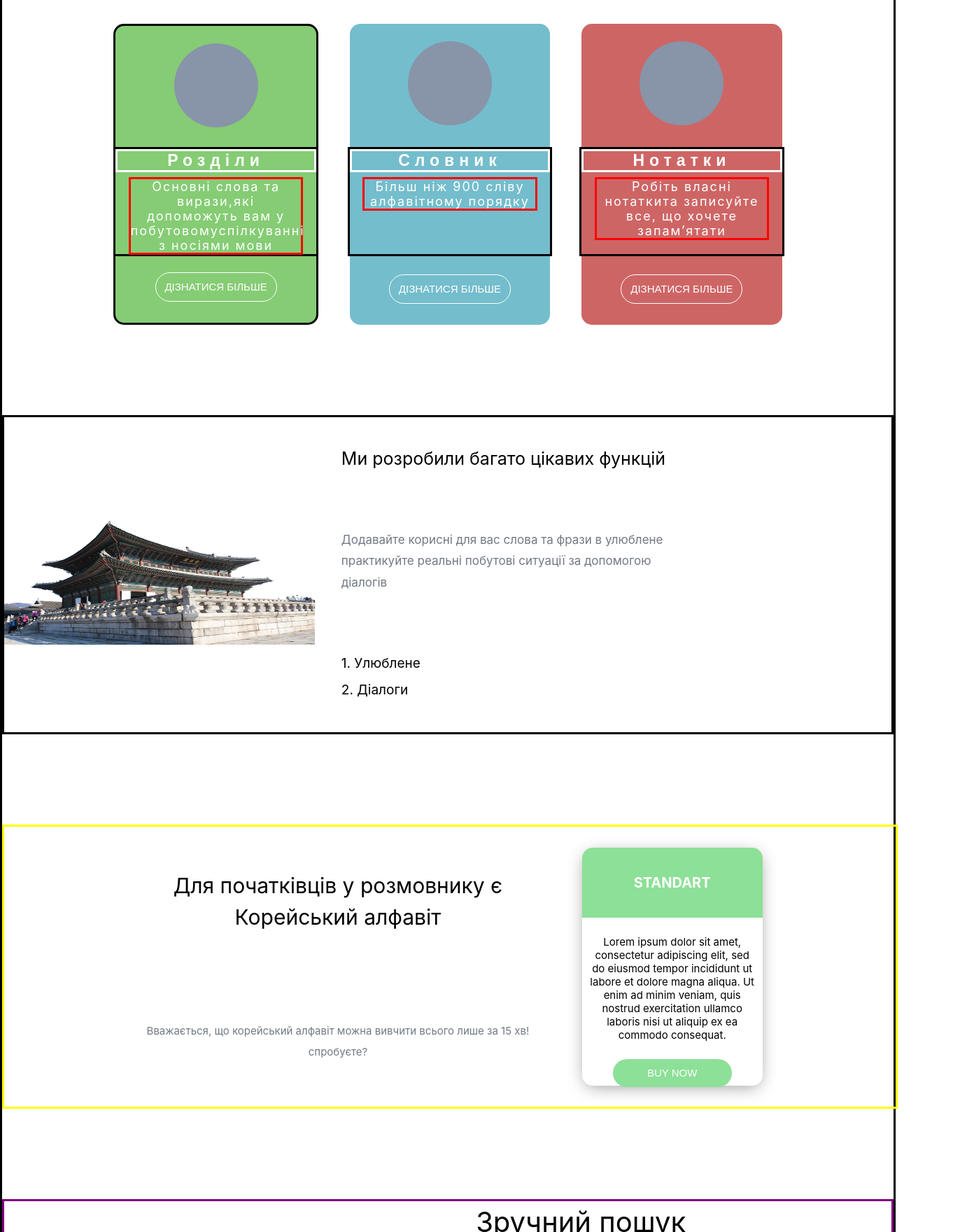
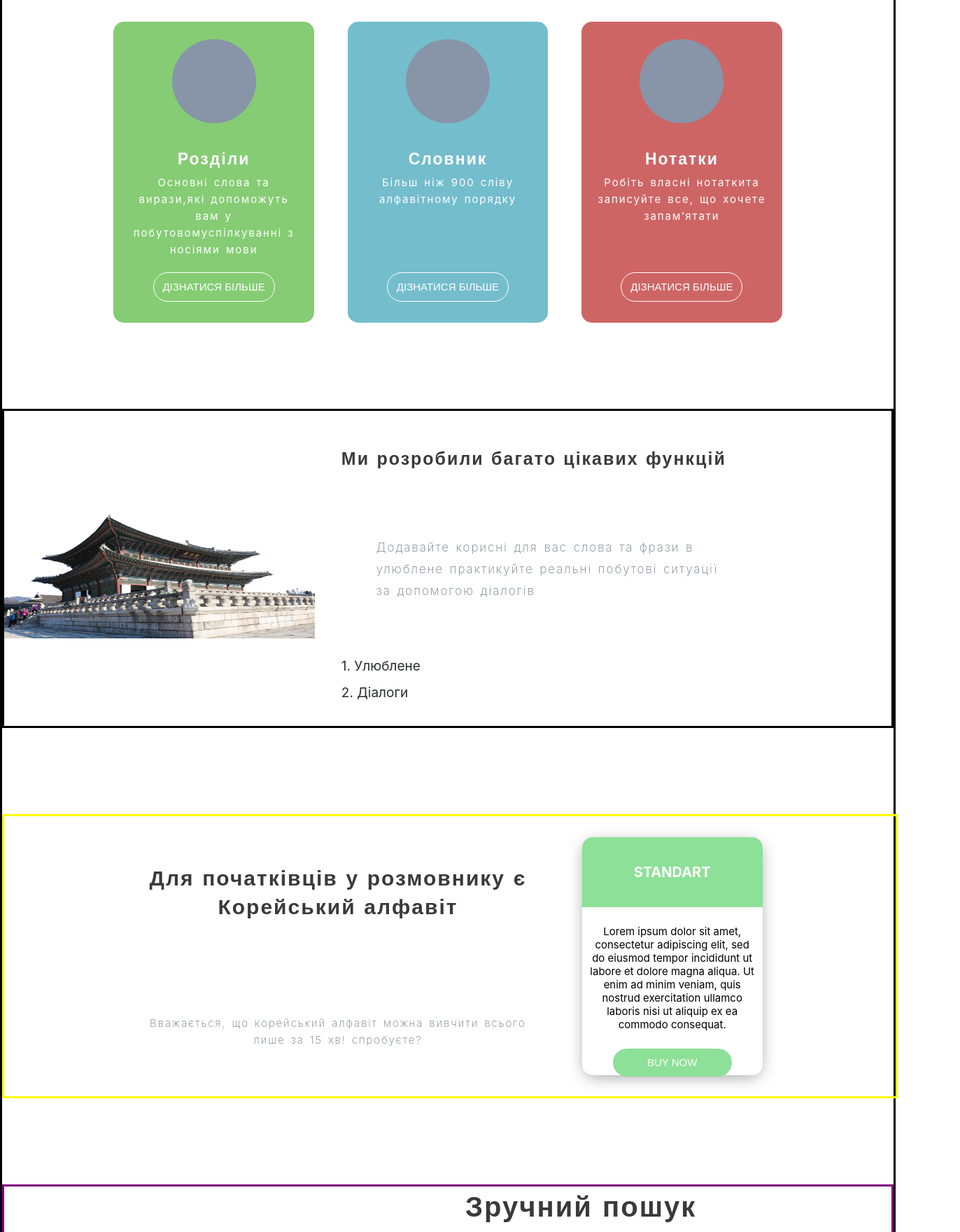
Before and after one commit to KeyToTech/KoreanPhraseBookSite, a React (Create React App) app: page / in a window 1280 px wide. Shown: the part 1040-2800 px from the top of the page at 70% size, 1372 px wide, since content can reach past the window. Built offline with nearby package versions, Linux system fonts and the light colour scheme.

Commit message:
change font and font-size

```diff
--- a/public/index.html
+++ b/public/index.html
@@ -20,6 +20,7 @@
       Learn how to configure a non-root public URL by running `npm run build`.
     -->
     <link rel="stylesheet" href="https://use.fontawesome.com/releases/v5.6.1/css/all.css" integrity="sha384-gfdkjb5BdAXd+lj+gudLWI+BXq4IuLW5IT+brZEZsLFm++aCMlF1V92rMkPaX4PP" crossorigin="anonymous">
+    <link href="https://fonts.googleapis.com/css?family=Anton" rel="stylesheet">
     <title>React App</title>
   </head>
   <body>
--- a/src/components/content/form.css
+++ b/src/components/content/form.css
@@ -1,3 +1,5 @@
+
+@import url('https://fonts.googleapis.com/css?family=Open+Sans');
 
 @media only screen and (min-width: 768px) {
 
@@ -17,14 +19,20 @@
 }
 
 .subscrive {
-
-    color: black;
+    font-family: 'Open Sans', sans-serif;
+    color: #3a3a3a;
     font-size: 40px;
+    word-spacing: 1.9px;
+    letter-spacing: 2px;
 }
 
 .discription {
-
-    font-size: 22px;
+    font-size: 25px;
+    color: #727984;
+    font-weight: 200;
+    line-height: 1.6;
+    word-spacing: 2px;
+    letter-spacing: 1.9px;
 }
 
 .subscrive-form {
--- a/src/components/content/form/form.js
+++ b/src/components/content/form/form.js
@@ -7,7 +7,7 @@ class Form extends Component {
             <section className="form">
 
                 <div className="form-container">
-                    <h1 className="subscrive">Підписатися</h1>
+                    <h2 className="subscrive">Підписатися</h2>
                     <p className="discription">Отримуйте наші оновлення з пропозиціями та планами</p>
 
                     <form className="subscrive-form">
--- a/src/components/content/section_four/section_four.js
+++ b/src/components/content/section_four/section_four.js
@@ -11,15 +11,15 @@ class SectionFour extends Component {
 
 
 
-                        <div className="title-four">
+                        <h2 className="title-four">
                             Зручний пошук
-                        </div>
+                        </h2>
 
-                        <div className="content-four">
+                        <h3 className="content-four">
                         Всього лише за мить допоможе знайти потрібне  вам слово чи фразу
                           шукайте всюди:
 
-                        </div>
+                        </h3>
 
                         <div className="wrap-items">
                             <div className="left-items">
--- a/src/components/content/section_three/section_three.js
+++ b/src/components/content/section_three/section_three.js
@@ -8,14 +8,14 @@ class SectionThree extends Component {
                 <div className="main-container-three">
                     <div className="text-component">
 
-                        <div className="title-three">
+                        <h2 className="title-three">
                         Для початківців у розмовнику є Корейський алфавіт
-                        </div>
+                        </h2>
 
-                        <div className="content-three">
+                        <h3 className="content-three">
                         Вважається, що корейський алфавіт можна вивчити всього лише  за 15 хв!
                         спробуєте?
-                        </div>
+                        </h3>
 
 
                     </div>
--- a/src/components/content/section_two/section_two.js
+++ b/src/components/content/section_two/section_two.js
@@ -7,13 +7,13 @@ class SectionTwo extends Component {
             <section className="wrapp_info_section_two">
                 <div className="main-container-two">
 
-                    <div className="title-section-two">
+                    <h2 className="title-section-two">
                     Ми розробили багато цікавих функцій
-                    </div>
-                    <div className="text-section-two">
+                    </h2>
+                    <h3 className="text-section-two">
                     Додавайте корисні для вас слова та фрази в улюблене
                       практикуйте реальні побутові ситуації за допомогою діалогів
-              </div>
+              </h3>
                     <div className="item-section-two">
                         1. Улюблене<br/>
                         2. Діалоги
--- a/src/components/content/style.css
+++ b/src/components/content/style.css
@@ -1,4 +1,5 @@
 
+@import url('https://fonts.googleapis.com/css?family=Open+Sans');
 
 @media only screen and (min-width: 768px) {
 
@@ -22,7 +23,6 @@
 }
 
 .collumn-green {
-    border: black solid;
   border-radius: 15px;
   width: 30%;
   background: #85cc74;
@@ -65,7 +65,7 @@
 }
 
 .content-text {
-    border: black solid;
+
  width: 100%;
  height: 150px;
  margin: 0px;
@@ -73,26 +73,30 @@
 }
 
 .title-form {
-    border: white solid;
+
 text-align: center;
 font-size: 23px;
-letter-spacing: 7px;
 font-weight: 800;
-font-family: sans-serif;
 margin: 0;
+word-spacing: 1.9px;
+letter-spacing: 2px;
+font-family: 'Open Sans', sans-serif;
 }
 
 .text {
-    border: red solid;
+
     color: white;
     width: 85%;
     margin: 0;
-    font-size: 18px;
-    letter-spacing: 2px;
+    font-size: 15px;
     text-align: center;
     margin: 0 auto;
     margin-top: 7px;
     padding: 0;
+    font-weight: 400;
+    line-height: 1.6;
+    word-spacing: 2px;
+    letter-spacing: 1.9px;
 }
 
 .button-container {
--- a/src/components/content/style_four.css
+++ b/src/components/content/style_four.css
@@ -1,3 +1,5 @@
+
+@import url('https://fonts.googleapis.com/css?family=Open+Sans');
 
 @media only screen and (min-width: 768px) {
 
@@ -6,7 +8,7 @@
     background: url("../../res/korea.jpg") no-repeat center top/cover;
     background-size: 30% 300px;
     background-position: left center;
-    height: 500px;
+    height: 530px;
     position: relative;
 }
 
@@ -24,8 +26,11 @@
 
 
 .title-four {
+    font-family: 'Open Sans', sans-serif;
+    color: #3a3a3a;
     font-size: 40px;
-    line-height: 1.5;
+    word-spacing: 1.9px;
+    letter-spacing: 2px;
     margin: 0;
 }
 
@@ -33,8 +38,11 @@
     margin-top: 5%;
     font-size: 25px;
     color: #727984;
-    line-height: 2.0;
-    text-align: left;
+    font-weight: 200;
+    line-height: 1.6;
+    word-spacing: 2px;
+    letter-spacing: 1.9px;
+    text-align: center;
 }
 
 .wrap-items {
@@ -46,12 +54,17 @@
 }
 .left-items {
     height: 100px;
-    font-size: 22px;
+    font-size: 18px;
+    color: #2a2c30;
+    font-family: 'Open Sans', sans-serif;
+
 }
 
 .right-items {
-    font-size: 22px;
     margin-left: 75px;
+    font-size: 18px;
+    color: #2a2c30;
+    font-family: 'Open Sans', sans-serif;
 }
 
 .fa-check{
--- a/src/components/content/style_three.css
+++ b/src/components/content/style_three.css
@@ -1,3 +1,5 @@
+
+@import url('https://fonts.googleapis.com/css?family=Open+Sans');
 
 @media only screen and (min-width: 768px) {
 
@@ -30,9 +32,11 @@
 }
 
 .title-three {
-
+    font-family: 'Open Sans', sans-serif;
+    color: #3a3a3a;
     font-size: 40px;
-    line-height: 1.5;
+    word-spacing: 1.9px;
+    letter-spacing: 2px;
     margin: 0;
     text-align: center;
 }
@@ -42,7 +46,10 @@
     margin: 0;
     font-size: 25px;
     color: #727984;
-    line-height: 2.0;
+    font-weight: 200;
+    line-height: 1.6;
+    word-spacing: 2px;
+    letter-spacing: 1.9px;
     text-align: center;
 }
 
--- a/src/components/content/style_two.css
+++ b/src/components/content/style_two.css
@@ -1,4 +1,5 @@
 
+@import url('https://fonts.googleapis.com/css?family=Open+Sans');
 
 @media only screen and (min-width: 768px) {
 
@@ -11,10 +12,8 @@
 }
 
 .main-container-two{
-
-    padding-left: 50px;
     height: 100%;
-    width: 40%;
+    width: 50%;
     margin-left: 32%;
     display: flex;
     flex-direction: column;
@@ -22,24 +21,31 @@
 }
 
 .title-section-two {
-
     font-size: 40px;
-    line-height: 1.5;
+    word-spacing: 1.9px;
+    letter-spacing: 2px;
+    font-family: 'Open Sans', sans-serif;
+    color: #3a3a3a;
 }
 
 .text-section-two {
 
     width: 75%;
+    color: #727984;
     font-size: 25px;
-    color: #727984;
-    line-height: 2.0;
+    font-weight: 200;
+    line-height: 1.6;
+    word-spacing: 2px;
+    letter-spacing: 1.9px;
     text-align: left;
+    margin-left: 50px;
 }
 
 .item-section-two {
 
     font-size: 27px;
     line-height: 2.0;
+    color: #2a2c30;
 }
 
 }
@@ -66,6 +72,7 @@
 
         font-size: 27px;
         line-height: 1.5;
+
     }
 
     .text-section-two {
--- a/src/components/footer/footer.css
+++ b/src/components/footer/footer.css
@@ -4,7 +4,6 @@
 @media only screen and (min-width: 768px) {
 
 footer {
-    border: fuchsia solid;
     height: 330px;
     width: 100%;
     background: white;
--- a/src/components/header/header.css
+++ b/src/components/header/header.css
@@ -103,6 +103,7 @@ nav {
   color: white;
   text-decoration: none;
   text-transform: uppercase;
+  font-size: 20px;
 }
 
 
@@ -143,7 +144,7 @@ nav {
   font-size: 40px;
   word-spacing: 1.9px;
   letter-spacing: 2px;
-
+  font-weight: bold;
   font-family: 'Open Sans', sans-serif;
 }
 
```
